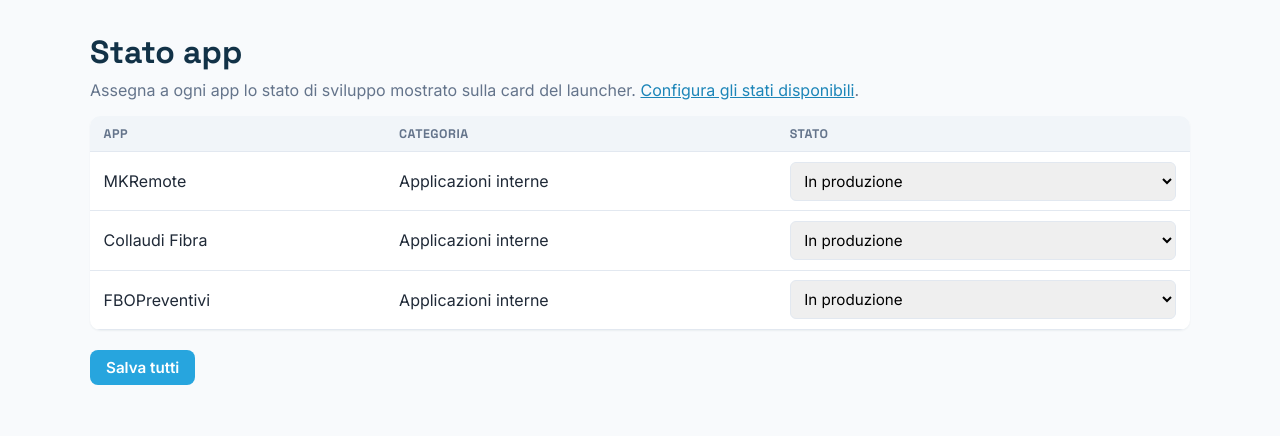
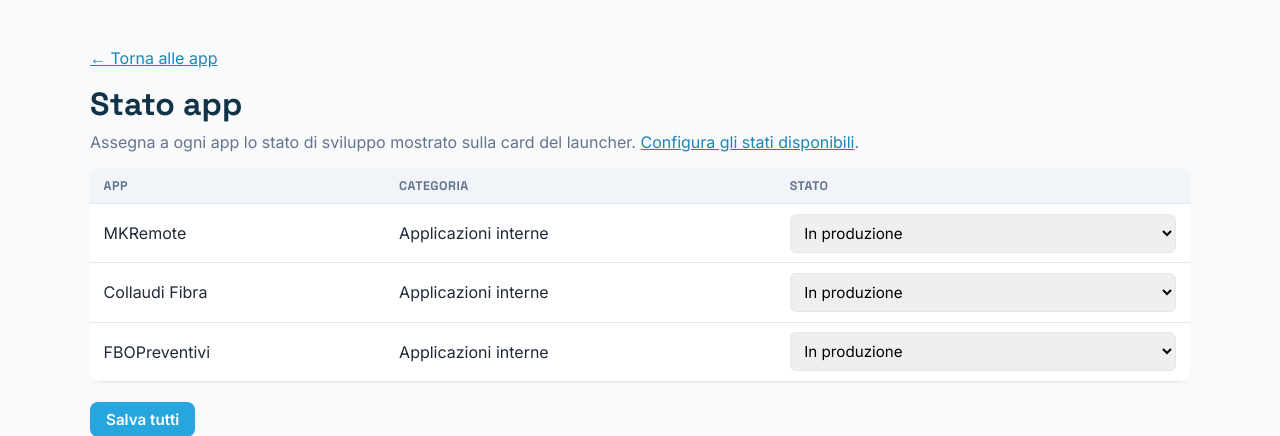
Before and after one commit to lomax73/FBOPortal, a Django app: page /stato-app/ in a window 1280 px wide. Shown: the part 64-500 px from the top of the page. Run offline with Django 5.2, Linux system fonts and the light colour scheme; the visitor is signed in with stand-in values (Sample User, id 1); data comes from the database, SQL or seed files in the repository; some libraries are stand-ins or nearby versions.

Commit message:
Aggiunge link per tornare alle app dalla pagina "Stato app"
Co-Authored-By: Claude Sonnet 5 <noreply@anthropic.com>

```diff
--- a/templates/catalog/app_status_list.html
+++ b/templates/catalog/app_status_list.html
@@ -3,6 +3,7 @@
 {% block title %}Stato app — Portale FBO{% endblock %}
 
 {% block content %}
+<p><a href="{% url 'home' %}">&larr; Torna alle app</a></p>
 <h1>Stato app</h1>
 <p style="color:#64748b; margin-top:-0.5rem;">
     Assegna a ogni app lo stato di sviluppo mostrato sulla card del launcher.
```
